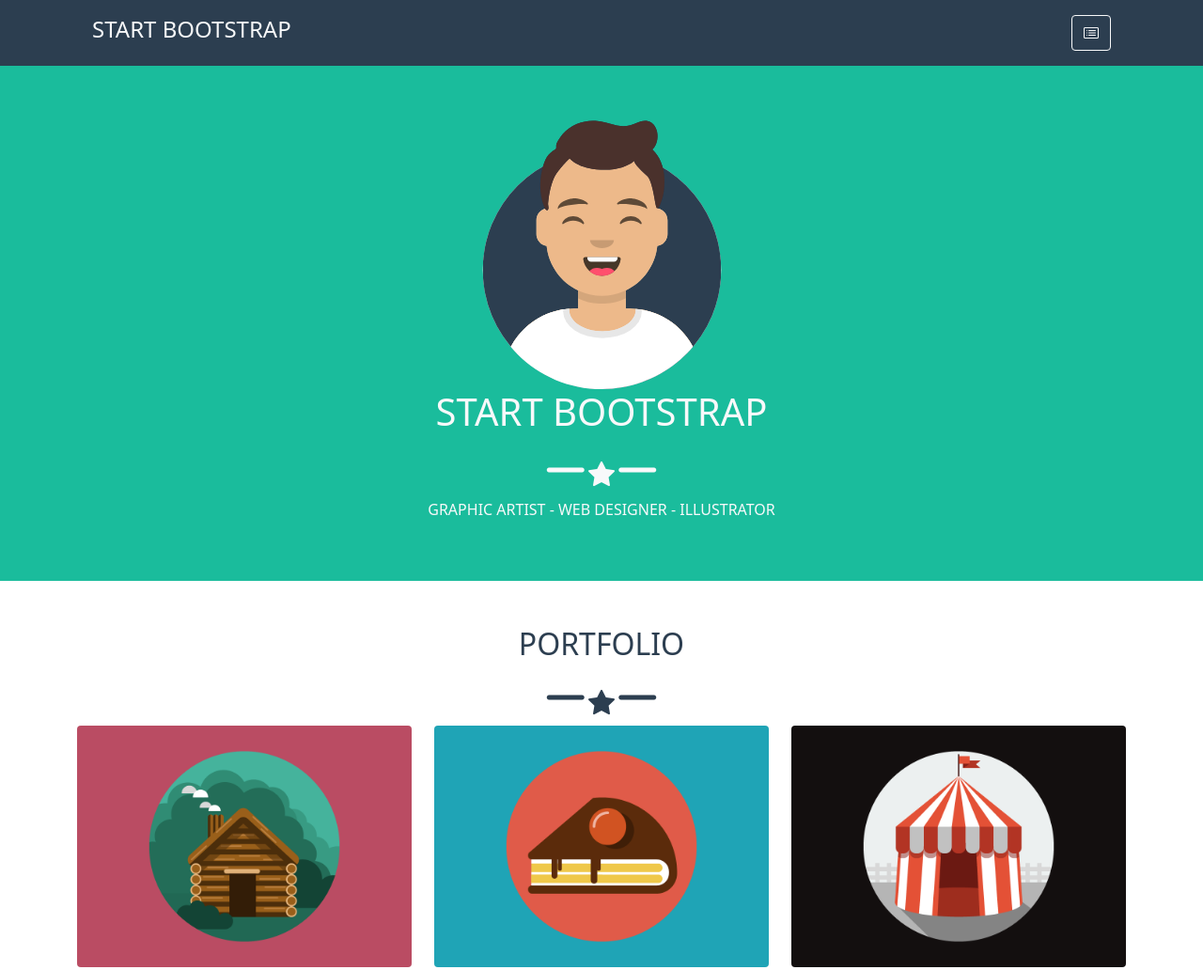
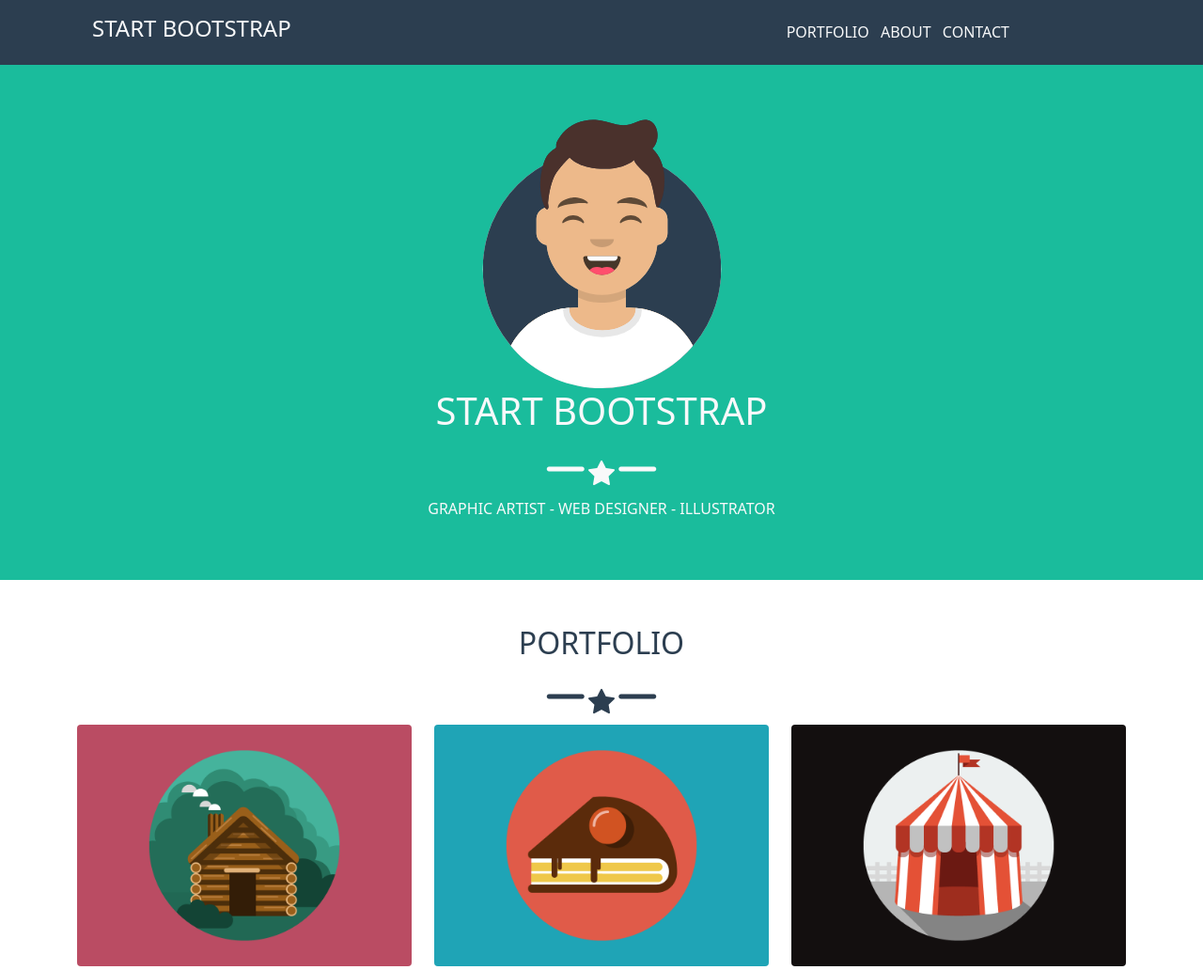
Before and after one commit to FrancescoAndreotti/html-css-bootstrap-freelancer, a plain HTML site: page index.html in a window 1280 px wide. Shown: the top 1032 px of the page at 94% size. Drawn offline with nearby package versions, Linux system fonts and the light colour scheme.

Commit message:
Nav bar corretta

```diff
--- a/index.html
+++ b/index.html
@@ -17,11 +17,18 @@
   <header class="my-bg-nav">
     <nav class="container text-light">
         <div class="row align-items-center p-3">
-            <div class="col-8">
+            <div class="col-8 col-md-6">
                 <h4>START BOOTSTRAP</h4>
             </div>
-            <div class="col-2 offset-2">
+            <div class="col-2 offset-2 d-md-none">
                 <button  class="ms-auto btn btn-outline-light float-end"><i class="bi bi-card-list"></i></button>
+            </div>
+            <div class="col-3 offset-3 col-md-5 offset-md-1 col-lg-4 offset-lg-2">
+              <ul class="list-inline mb-0 d-none d-md-block text-uppercase">
+                <li class="list-inline-item"><a href="#portfolio" class="text-decoration-none link-light">Portfolio</a></li>
+                <li class="list-inline-item"><a href="#about" class="text-decoration-none link-light">About</a></li>
+                <li class="list-inline-item"><a href="#contact" class="text-decoration-none link-light">Contact</a></li>
+            </ul>
             </div>
         </div>
     </nav>
```
